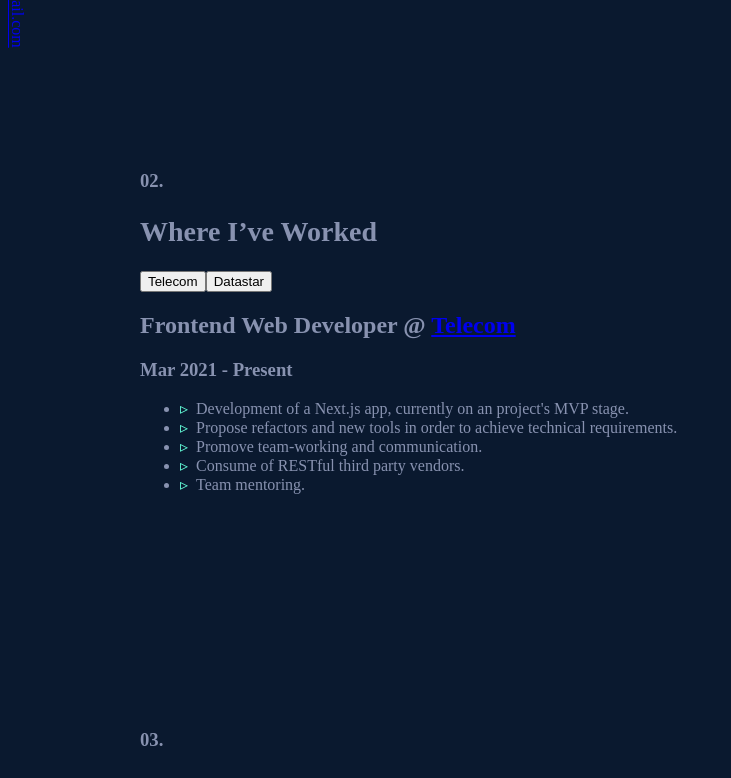
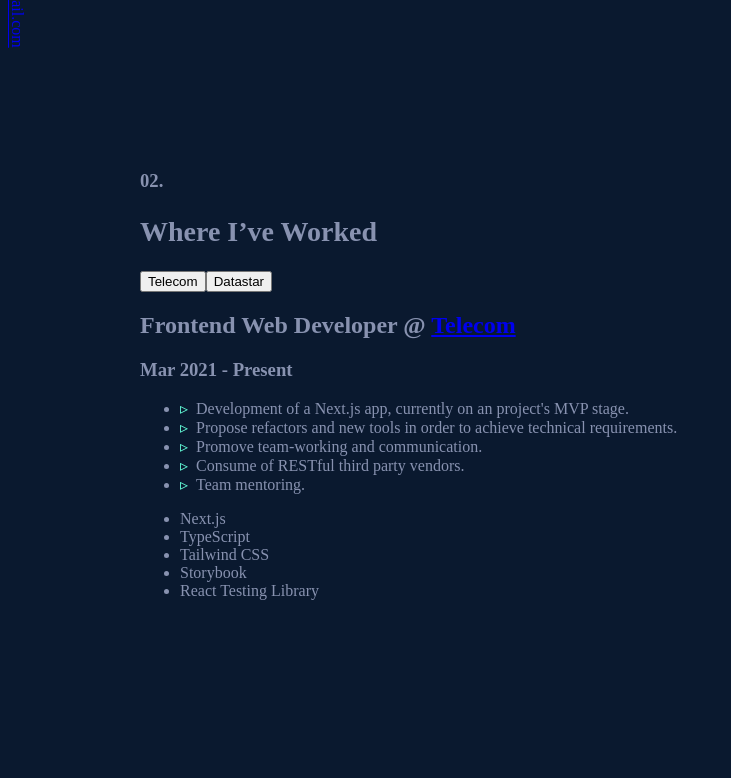
Before and after one commit to lausoffici/portfolio, a Next.js app: page / in a window 1280 px wide. Shown: the part 1503-2281 px from the top of the page, without its empty margins (0-731 px from the left). Built offline with nearby package versions, Linux system fonts and the light colour scheme.

Commit message:
add tech on works

```diff
--- a/sections/About.jsx
+++ b/sections/About.jsx
@@ -4,7 +4,7 @@
   'JavaScript (ES6+)',
   'Node.js',
   'Next.js',
-  'TailwindCSS',
+  'Tailwind CSS',
   'TypeScript',
   'REST',
 ]
--- a/sections/Works.jsx
+++ b/sections/Works.jsx
@@ -16,6 +16,13 @@
       'Consume of RESTful third party vendors.',
       'Team mentoring.',
     ],
+    tech: [
+      'Next.js',
+      'TypeScript',
+      'Tailwind CSS',
+      'Storybook',
+      'React Testing Library',
+    ],
   },
   {
     name: 'Full Stack Developer',
@@ -27,6 +34,14 @@
       'Code refactor and bug fixes.',
       'Database migrations.',
       'Peer code review.',
+    ],
+    tech: [
+      '.NET Core',
+      'Angular',
+      'PostgreSQL',
+      'Ionic',
+      'TypeScript',
+      'NHibernate',
     ],
   },
 ]
@@ -79,6 +94,13 @@
               </li>
             ))}
           </ul>
+          <ul className="font-mono text-xs flex gap-x-3 gap-y-1 mt-4 text-gray tracking-wide flex-wrap">
+            {workSelected.tech.map((tech) => (
+              <li key={tech} className="mb-2 bg-light rounded px-2 py-1">
+                {tech}
+              </li>
+            ))}
+          </ul>
         </div>
       </div>
     </section>
```
